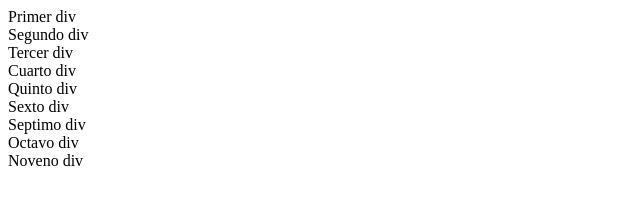
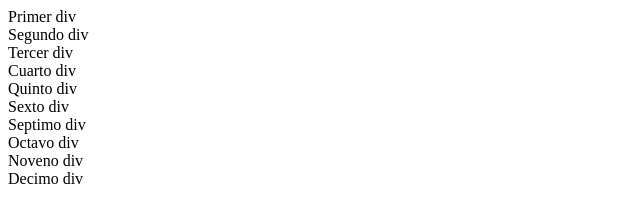
Before and after one commit to 1AnuAr1/Buenas_Practicas_mie_Noche_AnuAr, a plain HTML site: page index.html in a window 1280 px wide. Shown: the full height of the page, 0-640 px from the left. Drawn offline with Linux system fonts and the light colour scheme.

Commit message:
Eleventh Commit

```diff
--- a/index.html
+++ b/index.html
@@ -15,5 +15,6 @@
     <div> Septimo div</div></div>
     <div> Octavo div</div></div>
     <div> Noveno div</div></div>
+    <div> Decimo div</div></div>
 </body>
 </html>
```
